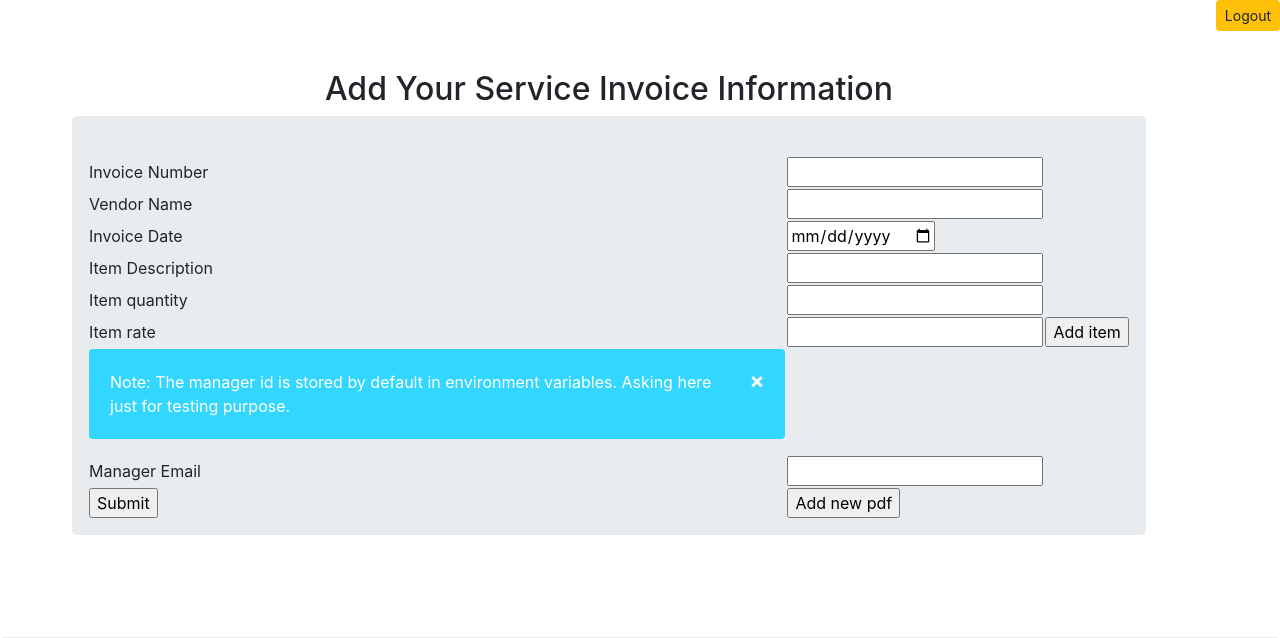
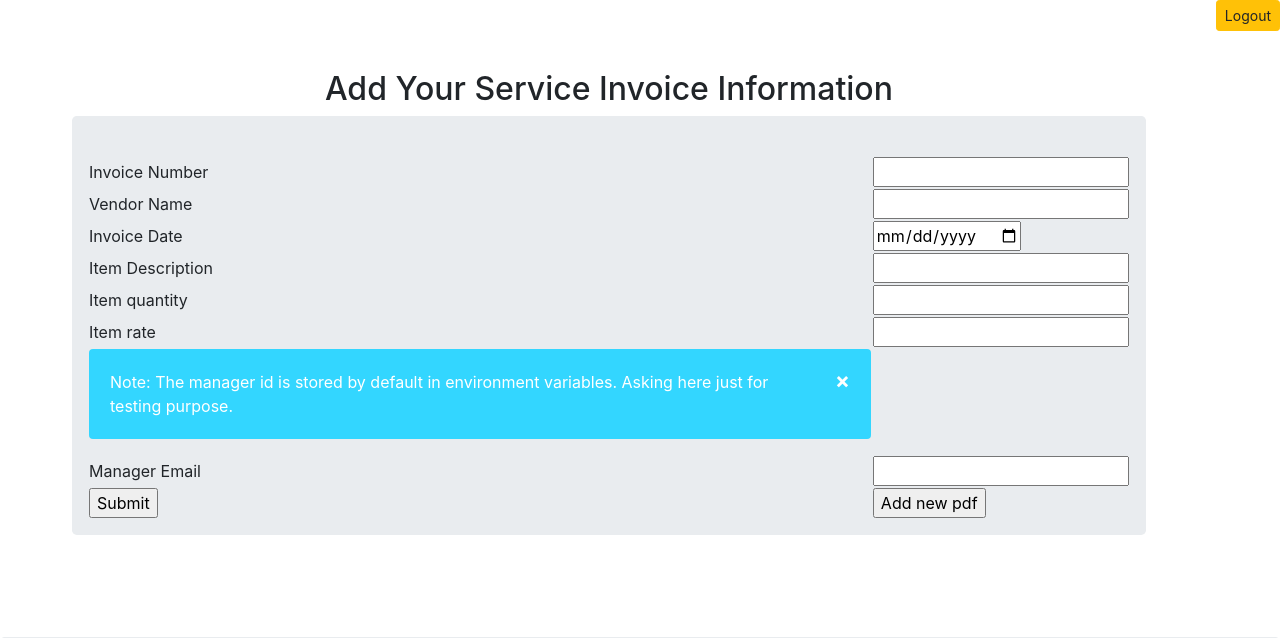
Before and after one commit to shivam-data/django-invoice, a Django app: page /invoice/delete/1 in a window 1280 px wide. Shown: the top 638 px of the page. Run offline with Django 3.2, Linux system fonts and the light colour scheme; a user stored in the database is signed in; data comes from the database, SQL or seed files in the repository; some libraries are stand-ins or nearby versions.

Commit message:
removed add item button

```diff
--- a/template/addinvoice.html
+++ b/template/addinvoice.html
@@ -58,7 +58,6 @@
                             <tr style='padding:15px'><td> Item Description </td><td><input type='textarea' name="item_d" required></td></tr>
                             <t style='padding:15px'><td> Item quantity </td><td><input type='number' name='item_q' required></td></tr>
                             <tr style='padding:15px'><td> Item rate </td><td><input type='number' name='item_r' required></td>
-                            <td ><input type="button" value="Add item" class="addfield" name='addfield'></td></tr>
                             </div>
                         </div>
 
```
